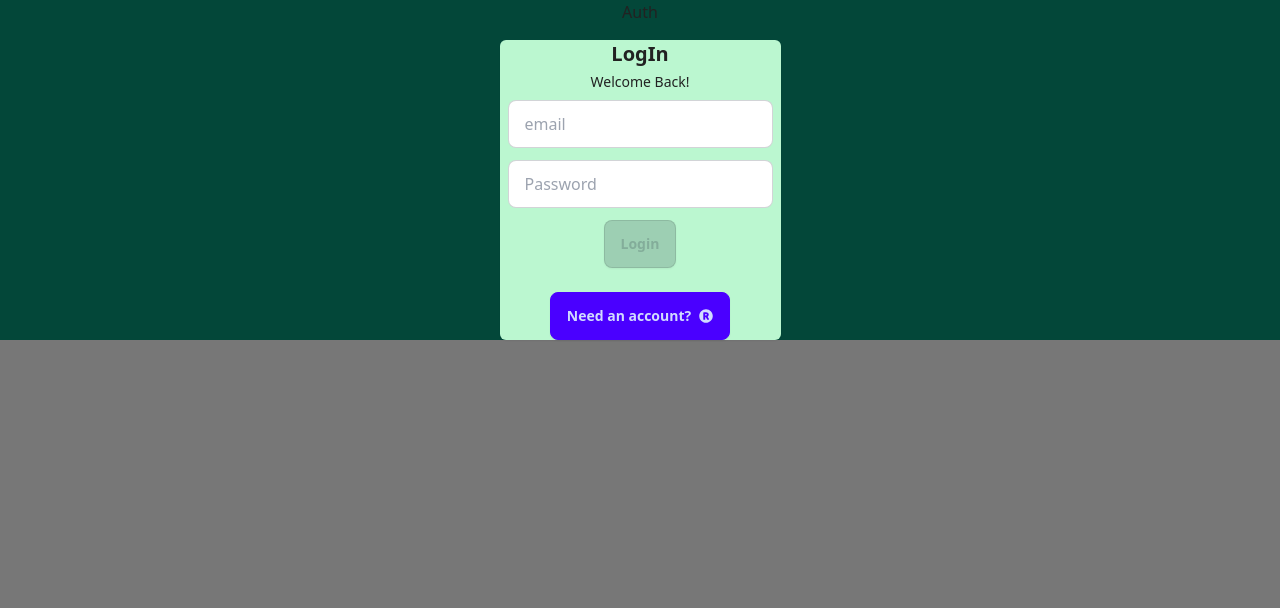
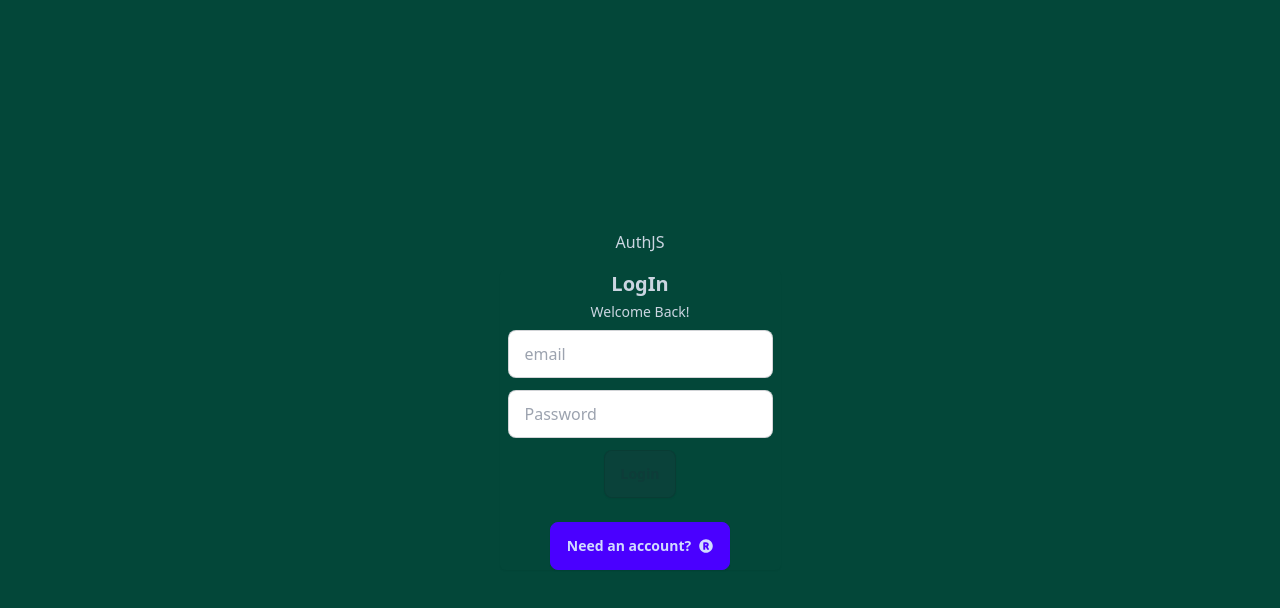
Before and after one commit to YuriyPilipenkoKH/product-mix, a Next.js app: page /login in a window 1280 px wide. Shown: the top 608 px of the page. Built offline with nearby package versions, Linux system fonts and the light colour scheme; no server answers.

Commit message:
auth layout styles

```diff
--- a/src/app/(auth)/layout.tsx
+++ b/src/app/(auth)/layout.tsx
@@ -5,8 +5,8 @@ interface Props {
 
 function Layout({ children }: Props) {
   return (
-    <div className='h-full flex flex-col gap-4 items-center justify-center bg-[var(--auth-bg)]'>
-        Auth
+    <div className='min-h-screen flex flex-col gap-4 items-center justify-center text-slate-300 bg-[var(--auth-bg)]'>
+        AuthJS
         {children}
     </div>
   )
--- a/src/components/forms/FormHeader.tsx
+++ b/src/components/forms/FormHeader.tsx
@@ -8,11 +8,11 @@ interface FormHeaderProps {
 
 const FormHeader = ({titleLabel, welcomeMsg}: FormHeaderProps) => {
   return (
-    <div className='w-full flex flex-col space-y-1 items-center justify-center'>
+    <div className='w-full flex flex-col space-y-1 items-center justify-center text-slate-300'>
       <h2 className='text-xl font-semibold '>
       {titleLabel}
       </h2>
-      <p className='text-sm bg-green-200'>
+      <p className='text-sm '>
         {welcomeMsg}</p>
     </div>
   )
--- a/src/components/forms/FormWrapper.tsx
+++ b/src/components/forms/FormWrapper.tsx
@@ -27,7 +27,7 @@ const FormWrapper = ({
     showSocial
   } = formProps
   return (
-    <div className='shadow-sm rounded-md bg-green-200'>
+    <div className='shadow-sm rounded-md bg-transparent'>
       <FormHeader
       titleLabel={titleLabel}
       welcomeMsg={welcomeMsg}
```
